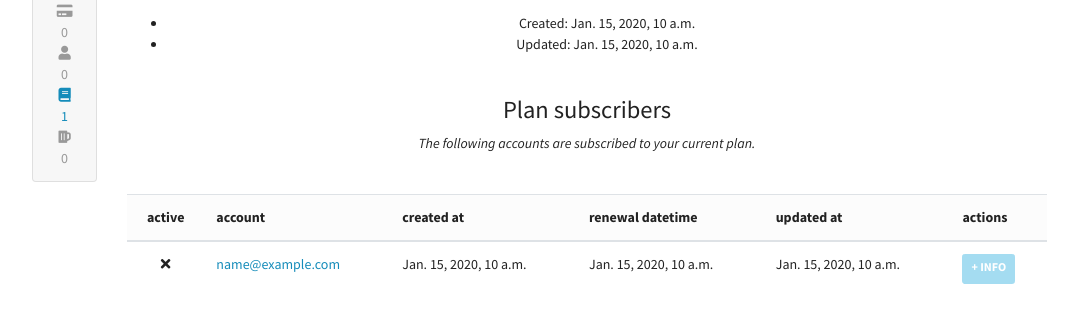
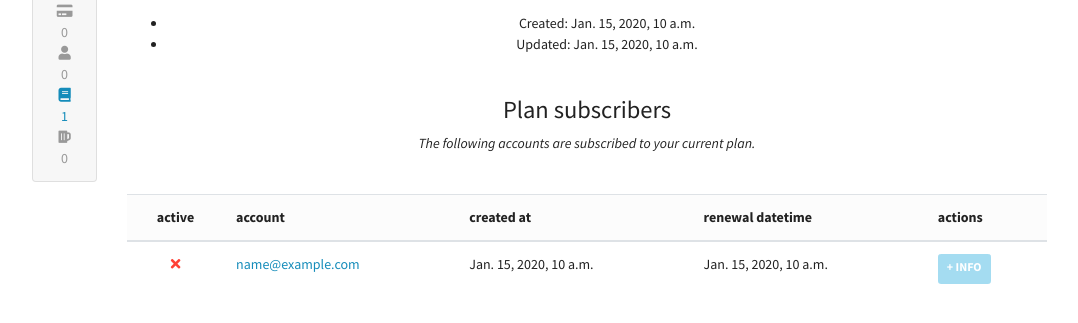
Before and after one commit to agapanto/pagosimple, a Django app: template pagosimple_frontend/templates/dashboard/apps/plans/detail.html in a window 1280 px wide. Shown: the part 208-531 px from the top of the page, without its empty margins (53-1131 px from the left). Run offline with Django 3.2, Linux system fonts and the light colour scheme; the template is opened without the code that fills it: most values are stand-ins (such as "Sample title", 1, 10 or a date in 2020); some libraries are stand-ins or nearby versions.

Commit message:
Minor changes in plans detail template

```diff
--- a/pagosimple_frontend/templates/dashboard/apps/plans/detail.html
+++ b/pagosimple_frontend/templates/dashboard/apps/plans/detail.html
@@ -89,9 +89,9 @@
                 <th scope="col">
                   renewal datetime
                 </th>
-                <th scope="col">
+                <!-- <th scope="col">
                   updated at
-                </th>
+                </th> -->
                 <th scope="col">
                   actions
                 </th>
@@ -103,9 +103,9 @@
               <tr>
                 <td class="text-center">
                   {% if plan_instance.active %}
-                    <i class="fa fa-check"></i>
+                    <i class="fa fa-check text-success"></i>
                   {% else %}
-                    <i class="fa fa-times"></i>
+                    <i class="fa fa-times text-danger"></i>
                   {% endif %}
                 </td>
                 <td>
@@ -119,9 +119,9 @@
                 <td>
                   {{ plan_instance.renewal_datetime }}
                 </td>
-                <td>
+                <!-- <td>
                   {{ plan_instance.updated_at }}
-                </td>
+                </td> -->
                 <td>
                   <button type="button" class="btn btn-info btn-sm disabled">
                     + info
```
